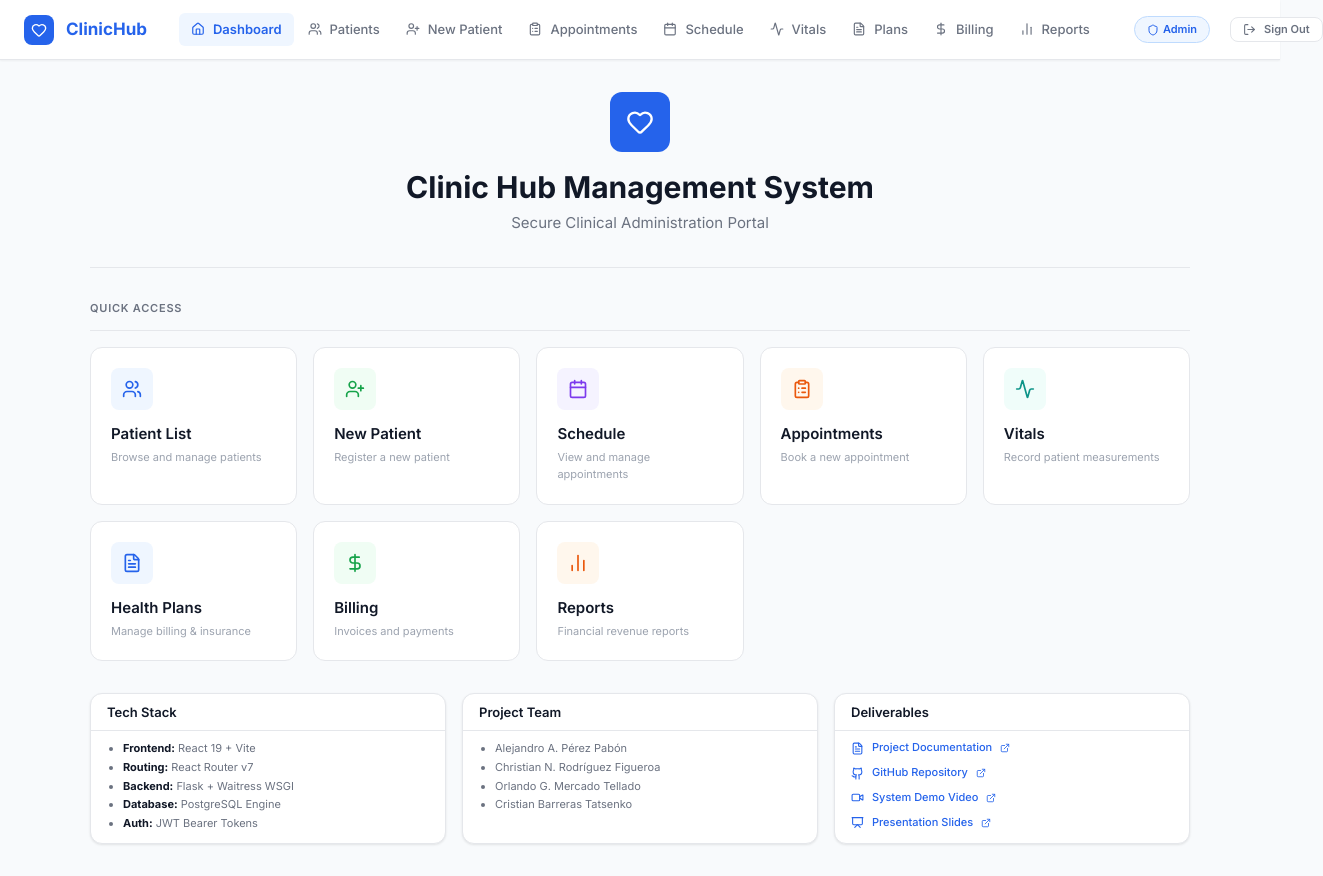
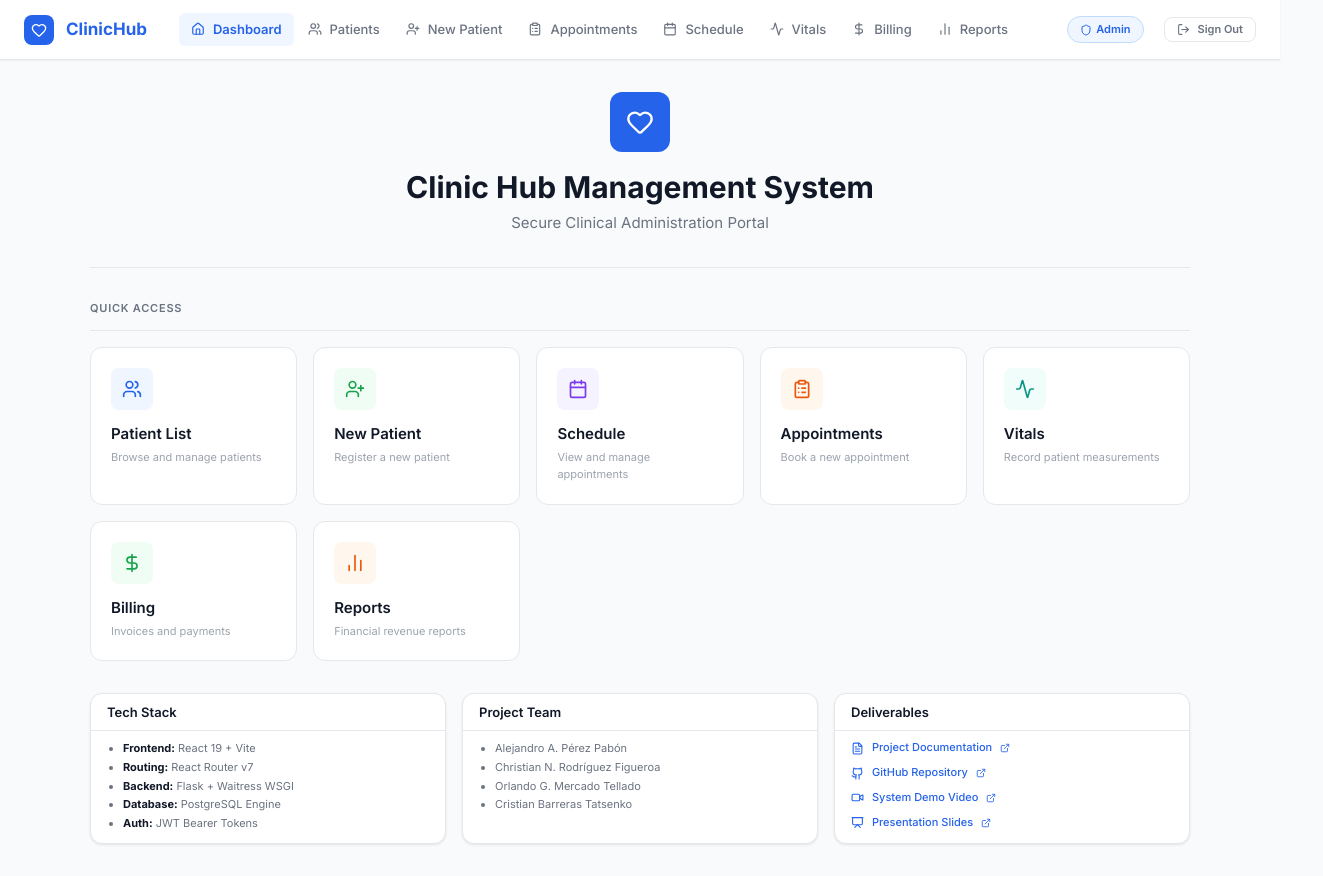
Before and after one commit to INSO4151-Spring2026/ClinicHub, a React (Vite) app in the folder clinic-hub/: page / in a window 1280 px wide. Shown: the whole page, 1323 px wide, since content can reach past the window. Built offline with nearby package versions, Linux system fonts and the light colour scheme; sample sign-in values are in the browser's storage.

Commit message:
removed `Plan` from tabs since you can access it through the patient's record

```diff
--- a/clinic-hub/src/App.jsx
+++ b/clinic-hub/src/App.jsx
@@ -118,13 +118,6 @@ const NavBar = ({ role, handleSignOut }) => {
         )}
         {["admin", "receptionist"].includes(role) && (
           <li>
-            <Link to="/plan" className={cls("/plan")}>
-              <FileText size={14} /> Plans
-            </Link>
-          </li>
-        )}
-        {["admin", "receptionist"].includes(role) && (
-          <li>
             <Link to="/billing" className={cls("/billing")}>
               <DollarSign size={14} /> Billing
             </Link>
@@ -212,14 +205,6 @@ const NAV_CARDS = [
     iconClass: "icon-teal",
     desc: "Record patient measurements",
     roles: ["admin", "doctor"],
-  },
-  {
-    to: "/plan",
-    label: "Health Plans",
-    icon: <FileText size={20} />,
-    iconClass: "icon-blue",
-    desc: "Manage billing & insurance",
-    roles: ["admin", "receptionist"],
   },
   {
     to: "/billing",
--- a/clinic-hub/src/pages/Plan_page.jsx
+++ b/clinic-hub/src/pages/Plan_page.jsx
@@ -335,9 +335,9 @@ function Plan_page() {
               )}
             </button>
 
-            <Link to="/" tabIndex={-1}>
+            <Link to="/patients" tabIndex={-1}>
               <button type="button" className="btn btn-secondary btn-full">
-                ← Back to Dashboard
+                ← Back to Patients Dashboard
               </button>
             </Link>
           </div>
```
